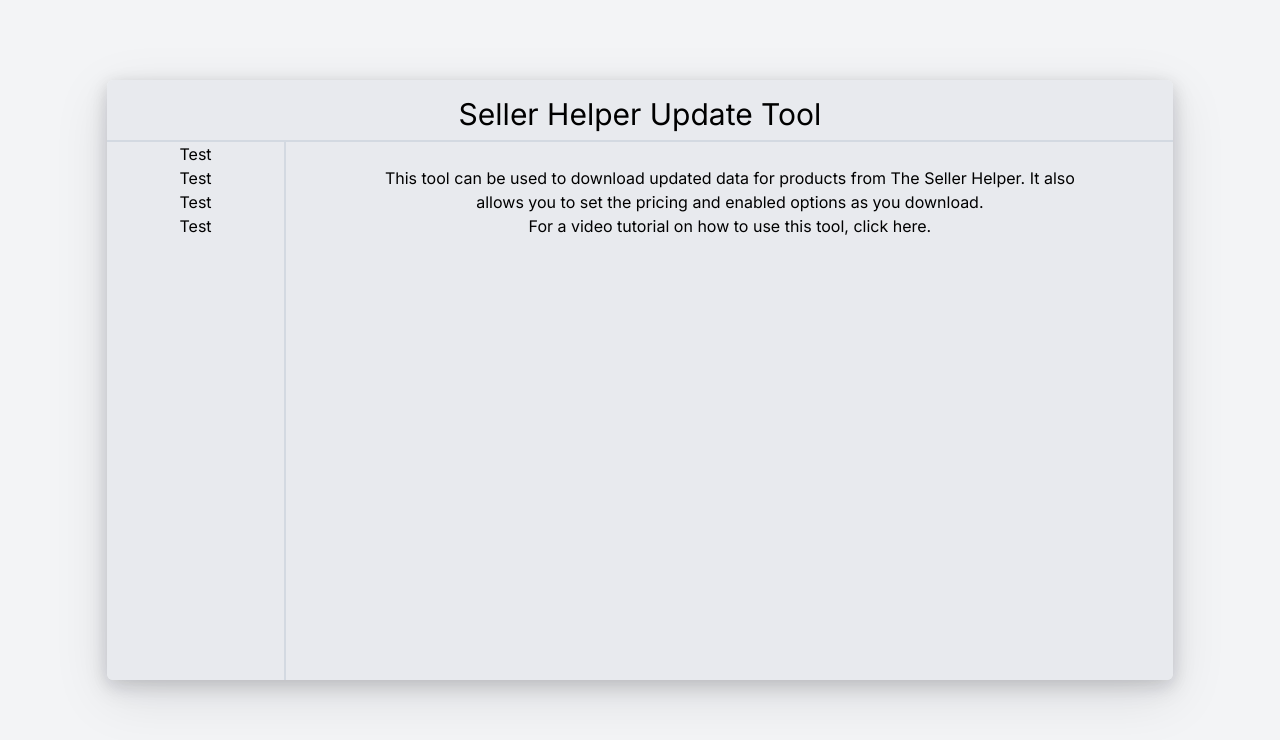
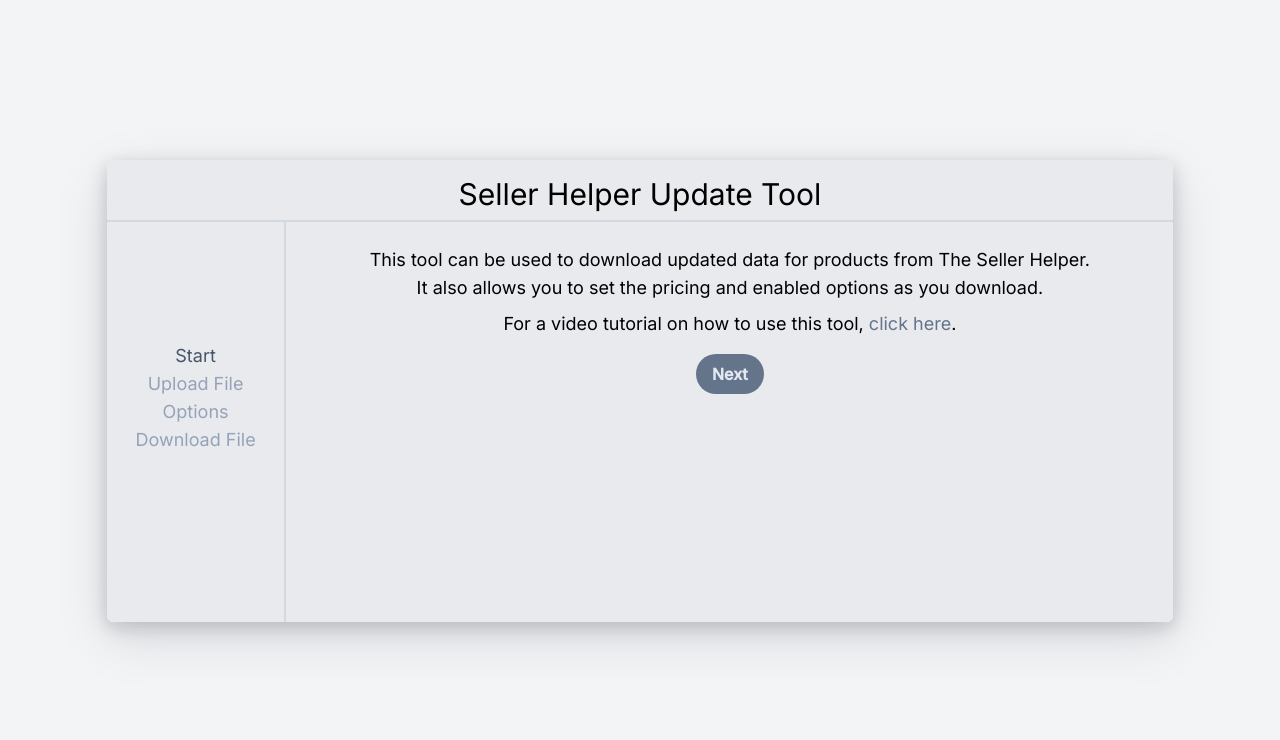
Before and after one commit to mrfannin/seller-helper-update-tool, a Vue app: page / in a window 1280 px wide. Shown: the top 740 px of the page. Built offline with nearby package versions, Linux system fonts and the light colour scheme.

Commit message:
finished design???

```diff
--- a/src/App.vue
+++ b/src/App.vue
@@ -4,7 +4,7 @@
 
 <template>
   <div
-    class="relative flex flex-col items-center top-20 mx-auto h-3/4 w-10/12 max-w-screen-xl rounded-md bg-gray-200/75 shadow-[0px_4px_16px_rgba(17,17,26,0.1),_0px_8px_24px_rgba(17,17,26,0.1),_0px_16px_56px_rgba(17,17,26,0.1)]"
+    class="relative flex flex-col items-center top-40 mx-auto h-1/2 min-h-max w-10/12 max-w-screen-xl rounded-md bg-gray-200/75 shadow-[0px_4px_16px_rgba(17,17,26,0.1),_0px_8px_24px_rgba(17,17,26,0.1),_0px_16px_56px_rgba(17,17,26,0.1)]"
   >
     <header class="mt-4 pb-2 text-3xl w-full text-center border-b-2 border-slate-400/25">
       <h1>Seller Helper Update Tool</h1>
--- a/src/components/Intro.vue
+++ b/src/components/Intro.vue
@@ -1,9 +1,20 @@
 <script setup>
+const emit = defineEmits(['changeTab'])
+
+function nextTab(){
+  emit('changeTab', 'UserUpload');
+}
 </script>
 
 <template>
   <div>
-    <p>This tool can be used to download updated data for products from The Seller Helper. It also allows you to set the pricing and enabled options as you download.</p>
-    <p>For a video tutorial on how to use this tool, <a href="">click here</a>.</p>
+    <div class="text-lg space-y-2">
+      <p>This tool can be used to download updated data for products from The Seller Helper. It also allows you to set the
+        pricing and enabled options as you download.</p>
+      <p>For a video tutorial on how to use this tool, <a href="" class="text-slate-500 hover:text-slate-400">click here</a>.</p>
+    </div>
+    <div class="mt-4">
+      <button class="btn-primary" @click.prevent="nextTab">Next</button>
+    </div>
   </div>
 </template>
--- a/src/components/Navigation.vue
+++ b/src/components/Navigation.vue
@@ -1,12 +1,18 @@
 <script setup>
+import { ref } from 'vue';
+
+const props = defineProps(['currentTab'])
+
+const tabList = ref([
+  { comp: 'Intro', name: 'Start'},
+  { comp: 'UserUpload', name: 'Upload File'},
+  { comp: 'OutputOptions', name: 'Options'},
+  { comp: 'UserOutput', name: 'Download File'}]);
 
 </script>
 
 <template>
-  <ul>
-    <li>Test</li>
-    <li>Test</li>
-    <li>Test</li>
-    <li>Test</li>
+  <ul class="flex flex-col text-lg justify-center mb-12">
+    <li v-for="tab in tabList" :class="tab.comp === currentTab ?  'text-slate-600' : 'text-slate-400'">{{ tab.name }}</li>
   </ul>
 </template>
--- a/src/components/OutputOptions.vue
+++ b/src/components/OutputOptions.vue
@@ -7,7 +7,7 @@
 
 import { ref } from 'vue';
 
-const emit = defineEmits(['backTab', 'optionsSubmitted']);
+const emit = defineEmits(['changeTab', 'optionsSubmitted']);
 
 const options = ref({
   priceToggle: 'Yes',
@@ -18,7 +18,7 @@
 
 // Emits an event to return back to the Upload section
 function backTab() {
-  emit('backTab', 'UserUpload');
+  emit('changeTab', 'UserUpload');
 }
 
 // Emits an event to submit options to ToolMain
--- a/src/components/ToolMain.vue
+++ b/src/components/ToolMain.vue
@@ -34,7 +34,7 @@
   sellerHelperData: null,
 };
 
-function processBackTab(tab) {
+function processChangeTab(tab) {
   currentTab.value = tab;
 }
 
@@ -59,11 +59,11 @@
   <div
     class="flex h-full w-full justify-between divide-x-2 divide-slate-400/25"
   >
-    <Navigation class="min-w-max basis-1/6 px-6 text-center"></Navigation>
+    <Navigation class="min-w-max basis-1/6 px-6 text-center" :current-tab="currentTab"></Navigation>
     <component
       :is="tabs[currentTab]"
       id="currentTab"
-      @back-tab="processBackTab"
+      @change-tab="processChangeTab"
       @file-uploaded="processUserData"
       @options-submitted="processOptions"
       :data="updatedData"
--- a/src/components/UserOutput.vue
+++ b/src/components/UserOutput.vue
@@ -3,12 +3,12 @@
 import * as Papa from 'papaparse';
 import { saveAs } from 'file-saver';
 
-const emit = defineEmits(['backTab'])
+const emit = defineEmits(['changeTab'])
 
 const props = defineProps(['data']);
 
 function backTab() {
-  emit('backTab', 'OutputOptions')
+  emit('changeTab', 'OutputOptions')
 }
 
 
--- a/src/components/UserUpload.vue
+++ b/src/components/UserUpload.vue
@@ -8,7 +8,7 @@
 import * as Papa from 'papaparse';
 import { ref } from 'vue';
 
-const emit = defineEmits(['fileUploaded']);
+const emit = defineEmits(['fileUploaded', 'changeTab']);
 
 const message = ref('');
 
@@ -70,6 +70,11 @@
 function fileUploaded() {
   emit('fileUploaded', userData);
 }
+
+function backTab() {
+  emit('changeTab', 'Intro');
+}
+
 </script>
 
 <template>
@@ -79,7 +84,8 @@
       <p>Upload a default Warhead export with Seller Helper products on it. This can be done by going to Dashboard > Store > Products, and clicking the Export button at the top of the page. Leave the options as they are, and then click Export. This will download a spreadsheet of all of the products, which can then be uploaded below.</p>
     </div>
     <div class="mainSection">
-      <div class="uploadSection" v-if="!dataReady">
+      <div class="uploadSection space-x-6" v-if="!dataReady">
+        <button class="btn-primary" @click.prevent="backTab">Back</button>
         <input
           type="file"
           class="invisible w-32 file:visible file:btn-primary"
```
Also changed, not shown: 1 other file (tests, documents, lock files or other folders).
